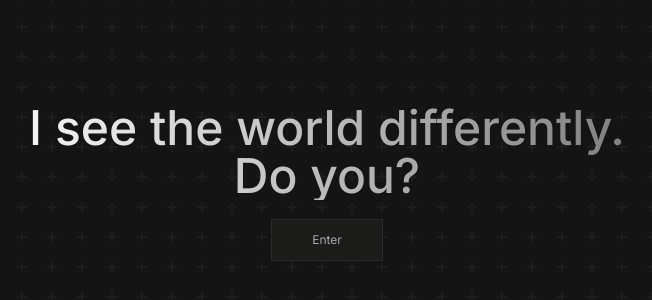
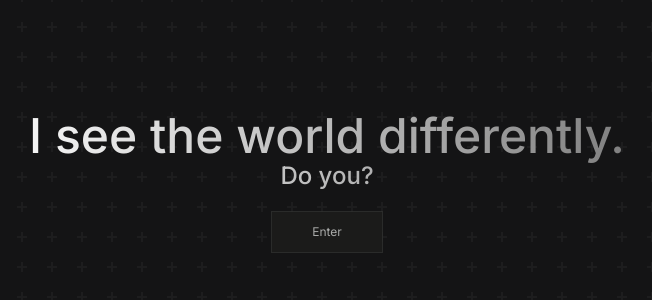
Before and after one commit to Joshardals/Joshardals-Unboxed, a Next.js app: page / in a window 1280 px wide. Shown: the part 218-518 px from the top of the page, without its empty margins (313-965 px from the left). Built offline with nearby package versions, Linux system fonts and the light colour scheme.

Commit message:
initial commit

```diff
--- a/components/Home/HeroSection.tsx
+++ b/components/Home/HeroSection.tsx
@@ -3,27 +3,36 @@ import { Button } from "../ui/Button";
 import Image from "next/image";
 import { motion } from "framer-motion";
 
+const containerVariants = {
+  hidden: {
+    opacity: 0,
+    y: 20,
+  },
+  visible: {
+    opacity: 1,
+    y: 0,
+    transition: {
+      duration: 1.5,
+    },
+  },
+};
+
 export function HeroSection() {
   return (
     <section className="max-content">
       <div className="flex flex-col justify-center items-center min-h-screen space-y-5">
-        {/* <Image
-          src="/me.jpg"
-          width={100}
-          height={100}
-          alt="me"
-          className="rounded-full"
-        /> */}
-
-        <motion.h1
-          initial={{ opacity: 0 }}
-          animate={{ opacity: 1 }}
-          transition={{ duration: 1.5 }}
-          className="text-4xl md:text-5xl font-medium w-[fit-content] text-center text-gradient"
+        <motion.div
+          variants={containerVariants}
+          initial="hidden"
+          animate="visible"
+          className="font-medium w-[fit-content] text-center text-gradient"
         >
-          I see the world differently. <br />
-          Do you?
-        </motion.h1>
+          <span className="text-4xl md:text-5xl">
+            I see the world differently.
+          </span>{" "}
+          <br />
+          <span className="text-xl md:text-2xl"> Do you?</span>
+        </motion.div>
 
         <Button />
       </div>
--- a/components/ui/Button.tsx
+++ b/components/ui/Button.tsx
@@ -5,7 +5,10 @@ export function Button() {
   return (
     <motion.button
       whileTap={{ scale: 0.9 }}
-      whileHover={{ scale: 1.1 }}
+      whileHover={{
+        scale: 1.1,
+        fontSize: "16px",
+      }}
       transition={{ bounceDamping: 10, bounceStiffness: 600 }}
       className="bg-ebony px-10 py-3 text-lightGray ring-1 ring-darkCharcoal/80 text-xs cursor-pointer"
     >
```
